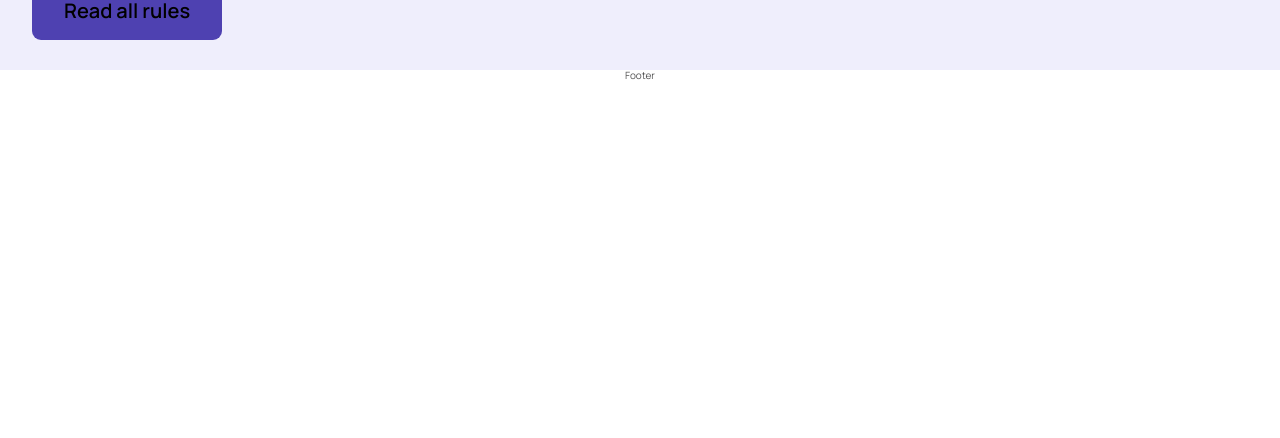
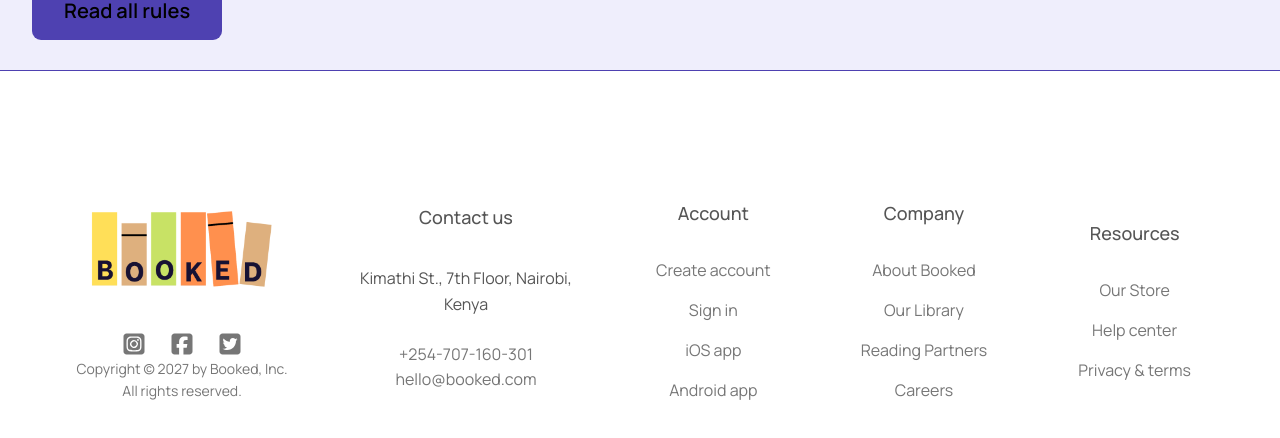
Before and after one commit to Owiti95/booked_client, a React (Vite) app: page / in a window 1280 px wide. Shown: the part 1883-2321 px from the top of the page. Before the commit the page ends 1965 px from the top, so only its background shows below. Built offline with nearby package versions, Linux system fonts and the light colour scheme.

Commit message:
Creates footer

```diff
--- a/package.json
+++ b/package.json
@@ -13,6 +13,7 @@
     "axios": "^1.7.7",
     "react": "^18.3.1",
     "react-dom": "^18.3.1",
+    "react-icons": "^5.3.0",
     "react-router-dom": "^6.28.0"
   },
   "devDependencies": {
--- a/src/App.css
+++ b/src/App.css
@@ -3,19 +3,6 @@
   text-align: center;
   --main-color: #4e41b1;
   --secondary-color: #efeefc;
-}
-
-.logo {
-  height: 6em;
-  padding: 1.5em;
-  will-change: filter;
-  transition: filter 300ms;
-}
-.logo:hover {
-  filter: drop-shadow(0 0 2em #646cffaa);
-}
-.logo.react:hover {
-  filter: drop-shadow(0 0 2em #61dafbaa);
 }
 
 @keyframes logo-spin {
--- a/src/components/footer/Footer.jsx
+++ b/src/components/footer/Footer.jsx
@@ -1,8 +1,78 @@
 import React from "react";
-import "./footer.css"
+import {Link } from 'react-router-dom';
+import { FaSquareInstagram, FaSquareFacebook, FaSquareTwitter } from "react-icons/fa6";
+import "./footer.css";
 
 const Footer = () => (
-    <p>Footer</p>
+    <footer className="booked_footer">
+      <div className="booked_footer-container">
+        <div className="booked_logo-col">
+          <a href="#" className="booked_footer-logo">
+            <img className="logo" alt="booked logo" src="./public/booked_logo.png" />
+          </a>
+
+          <ul className="booked_social-links">
+            <li>
+              <a className="booked_footer-link" href="#"><FaSquareInstagram className="booked_social-icon" name="logo-instagram"/></a>
+            </li>
+            <li>
+              <a className="booked_footer-link" href="#"><FaSquareFacebook className="booked_social-icon" name="logo-facebook"/></a>
+            </li>
+            <li>
+              <a className="booked_footer-link" href="#"><FaSquareTwitter className="booked_social-icon" name="logo-twitter"/></a>
+            </li>
+          </ul>
+
+          <p className="booked_copyright">
+            Copyright &copy; 2027 by Booked, Inc. All rights reserved.
+          </p>
+        </div>
+
+        <div className="booked_address-col">
+          <p className="booked_footer-heading">Contact us</p>
+          <address className="booked_contacts">
+            <p className="booked_address">
+                Kimathi St., 7th Floor, Nairobi, Kenya
+            </p>
+            <p>
+              <a className="booked_footer-link" href="tel:+254-707-160-301">+254-707-160-301</a
+              ><br />
+              <a className="booked_footer-link" href="mailto:hello@omnifood.com"
+                >hello@booked.com</a>
+            </p>
+          </address>
+        </div>
+
+        <nav className="booked_nav-col">
+          <p className="booked_footer-heading">Account</p>
+          <ul className="booked_footer-nav">
+            <li><Link to="/register" className="booked_footer-link" href="#">Create account</Link></li>
+            <li><Link to="/login" className="booked_footer-link" href="#">Sign in</Link></li>
+            <li><a className="booked_footer-link" href="#">iOS app</a></li>
+            <li><a className="booked_footer-link" href="#">Android app</a></li>
+          </ul>
+        </nav>
+
+        <nav className="booked_nav-col">
+          <p className="booked_footer-heading">Company</p>
+          <ul className="booked_footer-nav">
+            <li><a className="booked_footer-link" href="#">About Booked</a></li>
+            <li><Link to="/library" className="booked_footer-link" href="#">Our Library</Link></li>
+            <li><a className="booked_footer-link" href="#">Reading Partners</a></li>
+            <li><a className="booked_footer-link" href="#">Careers</a></li>
+          </ul>
+        </nav>
+
+        <nav className="booked_nav-col">
+          <p className="booked_footer-heading">Resources</p>
+          <ul className="booked_footer-nav">
+            <li><Link to="/store" className="booked_footer-link" href="#">Our Store</Link></li>
+            <li><a className="booked_footer-link" href="#">Help center</a></li>
+            <li><a className="booked_footer-link" href="#">Privacy & terms</a></li>
+          </ul>
+        </nav>
+      </div>
+    </footer>
 )
 
 export default Footer;
--- a/src/components/footer/footer.css
+++ b/src/components/footer/footer.css
@@ -0,0 +1,120 @@
+.booked_footer {
+    padding: 12.8rem 0;
+    border-top: 1px solid var(--main-color, black);
+  }
+
+.booked_footer-container {
+    max-width: 120rem;
+    padding: 0 3.2rem;
+    margin: 0 auto;
+
+    display: grid;
+    grid-template-columns: 1.5fr 1.5fr 1fr 1fr 1fr;
+    column-gap: 6.4rem;
+    row-gap: 9.6rem;
+    align-items: center;
+    justify-content: center;
+}
+
+.booked_logo-col{
+    display: flex;
+    flex-direction: column;
+    justify-content: center;
+    align-items: center;
+  }
+
+.booked_footer-logo {
+    display: block;
+    margin-bottom: 3.2rem;
+  }
+
+.logo {
+    width: 20rem;
+  }
+
+.booked_social-links {
+    list-style: none;
+    display: flex;
+    gap: 2.4rem;
+  }
+
+.booked_social-icon {
+    height: 2.4rem;
+    width: 2.4rem;
+  }
+
+.booked_copyright {
+    font-size: 1.4rem;
+    line-height: 1.6;
+    color: #767676;
+    margin-top: auto;
+  }
+
+.booked_footer-heading {
+    font-size: 1.8rem;
+    font-weight: 500;
+    margin-bottom: 4rem;
+  }
+
+.booked_contacts{
+    font-style: normal;
+    font-size: 1.6rem;
+    line-height: 1.6;
+  }
+
+.booked_address {
+    margin-bottom: 2.4rem;
+  }
+
+.booked_footer-nav {
+    list-style: none;
+    display: flex;
+    flex-direction: column;
+    gap: 2.4rem;
+  }
+
+.booked_footer-link:link,
+.booked_footer-link:visited {
+    text-decoration: none;
+    font-size: 1.6rem;
+    color: #767676;
+    transition: all 0.3s;
+  }
+
+.footer-link:hover,
+.footer-link:active {
+    color: #555;
+  }
+
+@media screen and (max-width: 1100px) {
+.booked_footer-container {
+    column-gap: 4.8rem;
+    row-gap: 6.4rem;
+    grid-template-columns: 1.5fr 1.5fr 1fr;
+}
+}
+
+
+@media screen and (max-width: 950px) {
+    .booked_footer-container {
+        column-gap: 3.6rem;
+        row-gap: 5.6rem;
+        grid-template-columns: 1fr 1fr 1fr;
+    }
+}
+
+@media screen and (max-width: 800px) {
+    .booked_footer-container {
+        column-gap: 4.8rem;
+        row-gap: 6.4rem;
+        grid-template-columns: 1fr 1fr;
+    }
+}
+
+@media screen and (max-width: 650px) {
+    .booked_footer-container {
+        column-gap: 3.6rem;
+        row-gap: 2.4rem;
+        grid-template-columns: 1fr;
+    }
+}
```
Also changed, not shown: public/booked_logo.png (added), 1 other file (tests, documents, lock files or other folders).
